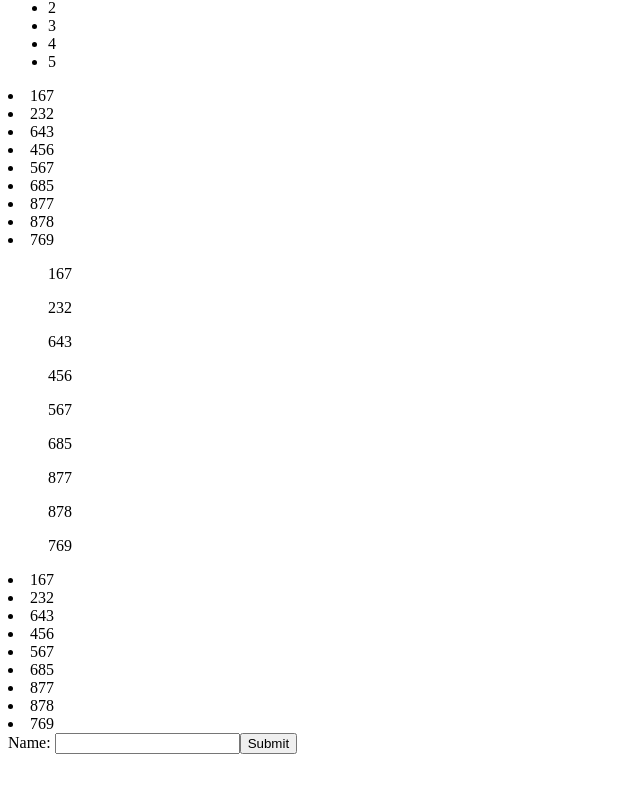
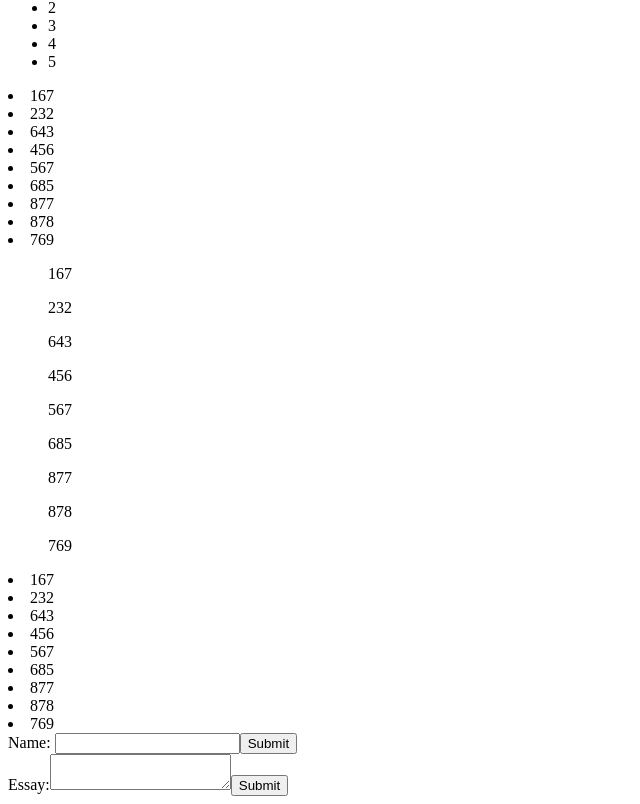
Before and after one commit to rahulvishwakarm/React-Fundamentals, a React (Create React App) app in the folder react-basics/: page / in a window 1280 px wide. Shown: the part 1301-2105 px from the top of the page, without its empty margins (0-640 px from the left). Before the commit the page ends 2063 px from the top, so only its background shows below. Built offline with nearby package versions, Linux system fonts and the light colour scheme.

Commit message:
Text Area in Form

```diff
--- a/react-basics/src/App.js
+++ b/react-basics/src/App.js
@@ -6,6 +6,7 @@ import InLIneIfLogicalAndOperator from "./Conditional Rendering/InLIneIfLogicalA
 import MainElementVariable from "./Conditional Rendering/MainElementVariable";
 import PreventComponentFromRendering from "./Conditional Rendering/PreventComponentFromRendering";
 import InputForm from "./Form/InputForm";
+import TextArea from "./Form/TextArea";
 import ArgumentPassingInEvenetHandlers from "./HandlingEvents/ArgumentPassingInEvenetHandlers";
 import EventHandler from "./HandlingEvents/EventHandler";
 import Toogle from "./HandlingEvents/Toogle";
@@ -66,6 +67,7 @@ function App() {
 
         {/* Input Form in Form */}
         <InputForm/>
+        <TextArea/>
     </div>
   );
 }
--- /dev/null
+++ b/react-basics/src/Form/TextArea.js
@@ -0,0 +1,35 @@
+import React, { Component } from 'react'
+
+class TextArea extends Component {
+    constructor(props) {
+        super(props);
+        this.state = ({
+            value:''
+        })
+        this.handleChange=this.handleChange.bind(this);
+        this.handleSubmit=this.handleSubmit.bind(this);
+    }
+
+    handleChange(event) {
+        this.setState({
+            value:event.target.value
+        })
+    }
+
+    handleSubmit() {
+        alert("Your essay "+this.state.value+" is submitted")
+    }
+
+    render() {
+        return (
+            <form onSubmit={this.handleSubmit}>
+                <label>
+                    Essay:
+                    <textarea value={this.state.value} onChange={this.handleChange}></textarea>
+                </label>
+                <input type="submit" value="Submit"/>
+            </form>
+        )
+    }
+}
+export default  TextArea;
```
